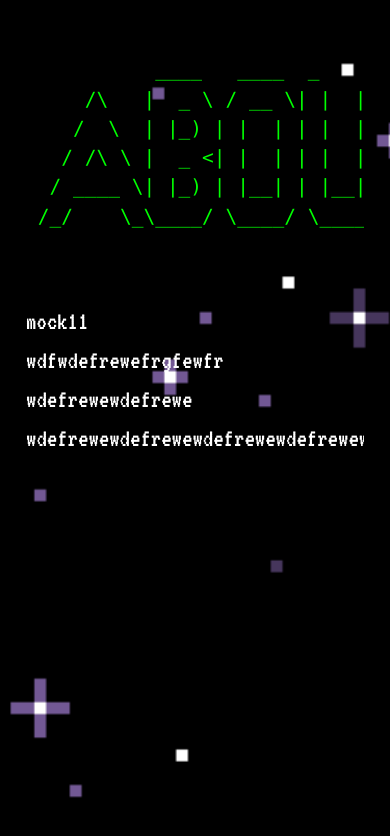
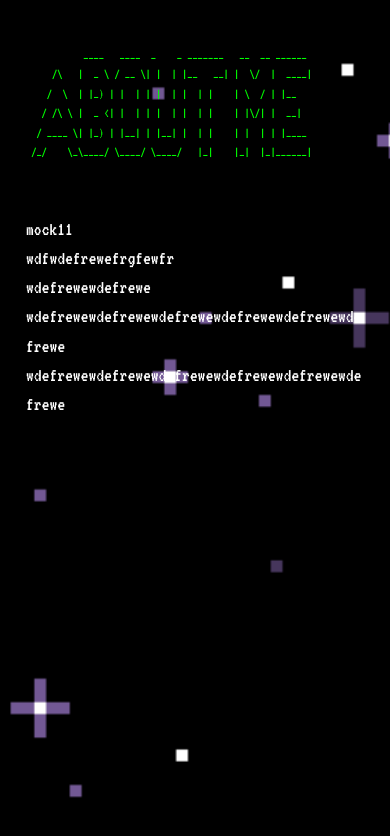
Before and after one commit to michelemastronicola/portfolio, a React (Create React App) app: page /aboutme in a window 390 px wide. Shown: the top 836 px of the page. Built offline with nearby package versions, Linux system fonts and the light colour scheme; a web font is replaced by a local one.

Commit message:
feat: aboutMe first versione

```diff
--- a/src/App.tsx
+++ b/src/App.tsx
@@ -3,8 +3,12 @@ import { BrowserRouter, Routes, Route } from "react-router-dom";
 import Home from "./components/Home/Home";
 import PressEnter from "./components/PressEnter/PressEnter";
 import AboutMe from "./components/AboutMe/AboutMe";
+import useDeviceDetection from "./components/common/UseDeviceDetection";
 
 function App() {
+
+  useDeviceDetection();
+
   return (
     <BrowserRouter>
       <Routes>
--- a/src/components/AboutMe/AboutMe.tsx
+++ b/src/components/AboutMe/AboutMe.tsx
@@ -7,7 +7,6 @@ import TypingText from "../common/TypingText";
 
 const AboutMe = () => {
   const [showButtons, setShowButtons] = useState(false);
-  const [delay, setDelay] = useState(60);
   const [showBackButton, setShowBackButton] = useState(false);
 
   const navigate = useNavigate();
@@ -49,7 +48,7 @@ const AboutMe = () => {
               "wdefrewewdefrewe",
               "wdefrewewdefrewewdefrewewdefrewewdefrewewdefrewe",
               "wdefrewewdefrewewdefrewewdefrewewdefrewewdefrewe",]}
-            delay={delay}
+            delay={19}
             onComplete={() => setShowBackButton(true)}
           />
         </div>
@@ -64,13 +63,25 @@ const AboutMe = () => {
                 animate={{ opacity: 1, y: 0 }}
                 transition={{ duration: 0.5 }}
               >
-                    <Button
-                    color="primary"
-                    onClick={() => navigate("/home")}
-                    className="w-100"
+                <Button color="dark" className="p-0 border-0 bg-transparent" onClick={() => { navigate("/home") }}>
+                  <img
+                    src={"/images/leftarrow.gif"}
+                    alt={"backgif"}
+                    style={{
+                      width: "150px",
+                      height: "150px",
+                    }}
+                  />
+                </Button>
+                <div
+                  style={{
+                    color: "white",
+                    fontFamily: "monospace",
+                    fontSize: "1.3rem",
+                  }}
                 >
-                    Back to Home
-                    </Button>
+                  go back
+                </div>
               </MotionCol>
             </Row>
           </div>
--- a/src/components/Home/Home.tsx
+++ b/src/components/Home/Home.tsx
@@ -7,22 +7,22 @@ import { useNavigate } from "react-router-dom";
 
 const Home = () => {
   const [showButtons, setShowButtons] = useState(false);
-  const [delay, setDelay] = useState(60);
+  // const [delay, setDelay] = useState(60);
 
   const navigate = useNavigate();
 
   const MotionCol = motion(Col);
 
-  useEffect(() => {
-    const handleKey = (e: KeyboardEvent) => {
-      if (e.key === "Enter") {
-        setDelay(0);
-      }
-    };
+  // useEffect(() => {
+  //   const handleKey = (e: KeyboardEvent) => {
+  //     if (e.key === "Enter") {
+  //       setDelay(0);
+  //     }
+  //   };
 
-    window.addEventListener("keydown", handleKey);
-    return () => window.removeEventListener("keydown", handleKey);
-  }, []);
+  //   window.addEventListener("keydown", handleKey);
+  //   return () => window.removeEventListener("keydown", handleKey);
+  // }, []);
 
   return (
     <>
@@ -46,7 +46,7 @@ __          ________ _      _____ ____  __  __ ______
               "and this is my personal website.",
               "",
               "Feel free to explore!",]}
-            delay={delay}
+            delay={60}
             onComplete={() => setShowButtons(true)}
           />
         </div>
@@ -67,8 +67,8 @@ __          ________ _      _____ ____  __  __ ______
                 onClick={() => {
                   if (index === 0) {
                     navigate("/aboutMe");
-                  } else {
-                    navigate("/aboutMe");
+                  } else if (index === 2) {
+                    navigate("/contacts");
                   }
                 }}
                 >
--- a/src/components/PressEnter/PressEnter.tsx
+++ b/src/components/PressEnter/PressEnter.tsx
@@ -11,7 +11,7 @@ const PressEnter = () => {
       if (e.key === "Enter") {
         setClicked(true);
         const audio = new Audio("/sounds/coin.mp3");
-        audio.volume = 0.1;
+        audio.volume = 0.3;
         audio.play().catch(() => { });
         setTimeout(() => {
           navigate("/home");
--- a/src/components/common/TypingText.tsx
+++ b/src/components/common/TypingText.tsx
@@ -1,4 +1,5 @@
 import React, { useEffect, useState } from "react";
+import { useSelector } from "react-redux";
 
 interface TypingTextProps {
   lines?: string[];
@@ -13,6 +14,8 @@ const TypingText = ({ lines, firstlines, secondLines, thirdLines, delay = 50, on
   const [phase, setPhase] = useState<"first" | "second" | "third" | "done">("first");
   const [text, setText] = useState("");
   const [charIndex, setCharIndex] = useState(0);
+  const [completed, setCompleted] = useState(false);
+
 
   const getCurrentLines = () => {
     if (lines) {
@@ -28,11 +31,38 @@ const TypingText = ({ lines, firstlines, secondLines, thirdLines, delay = 50, on
     }
   };
 
+  const isMobile = useSelector((state: any) => state.device.isMobile);
+
+  useEffect(() => {
+    console.log("isMobile:", isMobile);
+  }, [isMobile]);
+
   const fullText = getCurrentLines()?.join("\n") || "";
+  const firstText = firstlines?.join("\n") || "";
+  const secondText = secondLines?.join("\n") || "";
+  const thirdtext = thirdLines?.join("\n") || "";
 
   useEffect(() => {
     const handleKey = (e: KeyboardEvent) => {
       if (e.key === "Enter") {
+        advancePhase();
+      }
+    };
+
+    const handleClick = () => {
+      advancePhase();
+    };
+
+    window.addEventListener("keydown", handleKey);
+    window.addEventListener("click", handleClick);
+
+    return () => {
+      window.removeEventListener("keydown", handleKey);
+      window.removeEventListener("click", handleClick);
+    };
+  }, [charIndex, fullText, phase]);
+
+  const advancePhase = () => {
     if (charIndex < fullText.length) {
       setCharIndex(fullText.length);
       setText(fullText);
@@ -47,27 +77,58 @@ const TypingText = ({ lines, firstlines, secondLines, thirdLines, delay = 50, on
         setText("");
       } else if (!lines && phase === "third") {
         setPhase("done");
-        }
+        setCompleted(true);
       }
     }
   };
 
-  window.addEventListener("keydown", handleKey);
-  return () => window.removeEventListener("keydown", handleKey);
-}, [charIndex, fullText, phase]);
+  // useEffect(() => {
+  //   const handleKey = (e: KeyboardEvent) => {
+  //     if (e.key === "Enter") {
+  //       if (charIndex < fullText.length) {
+  //         setCharIndex(fullText.length);
+  //         console.log("fullText", fullText);
+  //         setText(fullText);
+  //         console.log("Skipping to end of text");
+  //       } else {
+  //         if (!lines && phase === "first") {
+  //           console.log("Moving to second phase");
+  //           setPhase("second");
+  //           setCharIndex(0);
+  //           setText("");
+  //         } else if (!lines && phase === "second") {
+  //           console.log("Moving to third phase");
+  //           setPhase("third");
+  //           setCharIndex(0);
+  //           setText("");
+  //         } else if (!lines && phase === "third") {
+  //           console.log("Moving to done phase");
+  //           setPhase("done");
+  //           setCompleted(true);
+  //         }
+  //       }
+  //     }
+  //   };
 
-console.log("fullText", fullText);
+  //   window.addEventListener("keydown", handleKey);
+  //   return () => window.removeEventListener("keydown", handleKey);
+  // }, [charIndex, fullText, phase]);
 
 
   useEffect(() => {
     if (charIndex < fullText.length) {
       const timeout = setTimeout(() => {
         const char = fullText[charIndex];
-      if (delay > 0 && char !== " " && char !== "\n" && charIndex % 2 === 0) {
+        if (lines && delay > 0 && char !== " " && char !== "\n" && charIndex % 2 === 0) {
           const audio = new Audio("/sounds/type.mp3");
-        audio.volume = 0.1;
+          audio.volume = 0.15;
           audio.playbackRate = 0.8 + Math.random() * 0.3;
-        audio.play().catch(() => {});
+          audio.play().catch(() => { });
+        } else if (!lines && delay > 0 && char !== " " && char !== "\n" && charIndex % 5 === 0) {
+          const audio = new Audio("/sounds/type.mp3");
+          audio.volume = 0.15;
+          audio.playbackRate = 0.8 + Math.random() * 0.3;
+          audio.play().catch(() => { });
         }
         setText(prev => prev + char);
         setCharIndex(prev => prev + 1);
@@ -75,11 +136,44 @@ useEffect(() => {
 
       return () => clearTimeout(timeout);
     } else if (onComplete) {
+      if (lines || phase === "done") {
+
         onComplete();
+      }
     }
   }, [charIndex, fullText, delay, onComplete]);
 
-  return <pre className="animated-text">{text}</pre>;
+  const getAlignmentClass = () => {
+    if (!lines) {
+      switch (phase) {
+        case "first":
+          return "align-left";
+        case "second":
+          return "align-center";
+        case "third":
+          return "align-right";
+        default:
+          return "align-left";
+      }
+    }
+    return "align-left";
+  };
+
+  return (
+    !completed && (
+      <pre className={`animated-text ${getAlignmentClass()}`}>{text}</pre>
+    )
+    || (<>
+      <div className="final-line-wrapper">
+        <pre className="animated-text align-left">{firstText}</pre>
+        <pre className={!isMobile ? "animated-text align-center" : "animated-text align-left"}>{secondText}</pre>
+        <pre className={!isMobile ? "animated-text align-rigth" : "animated-text align-left"}>{thirdtext}</pre>
+      </div>
+    </>
+
+    )
+  )
+
 };
 
 export default TypingText;
--- /dev/null
+++ b/src/components/common/UseDeviceDetection.tsx
@@ -0,0 +1,19 @@
+import { useEffect } from 'react';
+import { useDispatch } from 'react-redux';
+import { setIsMobile } from '../../slices/deviceSlice';
+
+const UseDeviceDetection = () => {
+  const dispatch = useDispatch();
+
+  useEffect(() => {
+    const checkMobile = () => {
+      dispatch(setIsMobile(window.innerWidth <= 768));
+    };
+
+    checkMobile();
+    window.addEventListener('resize', checkMobile);
+    return () => window.removeEventListener('resize', checkMobile);
+  }, [dispatch]);
+};
+
+export default UseDeviceDetection;
--- /dev/null
+++ b/src/slices/deviceSlice.ts
@@ -0,0 +1,22 @@
+import { createSlice } from "@reduxjs/toolkit";
+
+interface DeviceState {
+  isMobile: boolean;
+}
+
+const initialState: DeviceState = {
+  isMobile: false,
+};
+
+const deviceSlice = createSlice({
+  name: 'device',
+  initialState,
+  reducers: {
+    setIsMobile: (state, action) => {
+      state.isMobile = action.payload;
+    },
+  },
+});
+
+export const { setIsMobile } = deviceSlice.actions;
+export const deviceReducer = deviceSlice.reducer;
--- a/src/store.ts
+++ b/src/store.ts
@@ -1,7 +1,10 @@
 import { configureStore } from "@reduxjs/toolkit";
+import { deviceReducer } from "./slices/deviceSlice";
 
 export const store = configureStore({
-  reducer: {},
+  reducer: {
+    device: deviceReducer,
+  },
 });
 
 export type RootState = ReturnType<typeof store.getState>;
--- a/src/styles/AboutMe.css
+++ b/src/styles/AboutMe.css
@@ -1,6 +1,8 @@
+@import url('https://fonts.googleapis.com/css2?family=VT323&display=swap');
+
 .aboutme-container {
   background: url("/public/images/gifbg.gif") no-repeat center center fixed;
-    background-size: cover;
+  background-size: cover;
   color: white;
   padding: 2rem;
   display: flex;
@@ -8,12 +10,35 @@
   gap: 1rem;
   min-height: 100vh;
 }
+.final-line-wrapper {
+  display: flex;
+  justify-content: space-between;
+  align-items: flex-start;
+  width: 100%;
+  gap: 1rem;
+}
+
+.align-left {
+  text-align: left;
+}
+
+.align-center {
+  text-align: center;
+}
+
+.align-right {
+  text-align: right;
+}
 
 .ascii-title {
-  color: lime;
-  font-size: 1.5rem;
+  font-family: 'VT323', monospace;
+  font-size: 1.8rem;
   white-space: pre;
   margin: 0;
+  color: lime;
+  max-width: 100%;
+  overflow-x: auto;
+  display: block;
 }
 
 .animated-text-area {
@@ -28,6 +53,30 @@
   color: white;
   white-space: pre-wrap;
 }
+
 .button-wrapper {
   min-height: 250px;
 }
+
+@media (max-width: 768px) {
+  .ascii-title {
+    font-size: 1rem;
+    white-space: pre-wrap;
+    word-break: break-word;
+  }
+}
+
+@media (max-width: 768px) {
+  .animated-text {
+    font-size: 1.5rem;
+    white-space: pre-wrap;
+    word-break: break-word;
+    max-width: 100%;
+    overflow-wrap: break-word;
+  }
+
+  .final-line-wrapper {
+    flex-direction: column;
+    gap: 1rem;
+  }
+}
--- a/src/styles/Home.css
+++ b/src/styles/Home.css
@@ -1,6 +1,8 @@
+@import url('https://fonts.googleapis.com/css2?family=VT323&display=swap');
+
 .home-container {
   background: url("/public/images/gifbg.gif") no-repeat center center fixed;
-    background-size: cover;
+  background-size: cover;
   color: white;
   padding: 2rem;
   display: flex;
@@ -9,12 +11,23 @@
   min-height: 100vh;
 }
 
-
 .ascii-title {
-  color: lime;
-  font-size: 1.5rem;
+  font-family: 'VT323', monospace;
+  font-size: 1.8rem;
   white-space: pre;
   margin: 0;
+  color: lime;
+  max-width: 100%;
+  overflow-x: auto;
+  display: block;
+}
+
+@media (max-width: 768px) {
+  .ascii-title {
+    font-size: 1rem;
+    white-space: pre-wrap;
+    word-break: break-word;
+  }
 }
 
 .animated-text-area {
```
Also changed, not shown: src/styles/TerminalProcessAnimation.css (deleted, +0 -10 lines), public/images/leftarrow.gif (added). Lines whose indentation alone changed are shown as unchanged.
